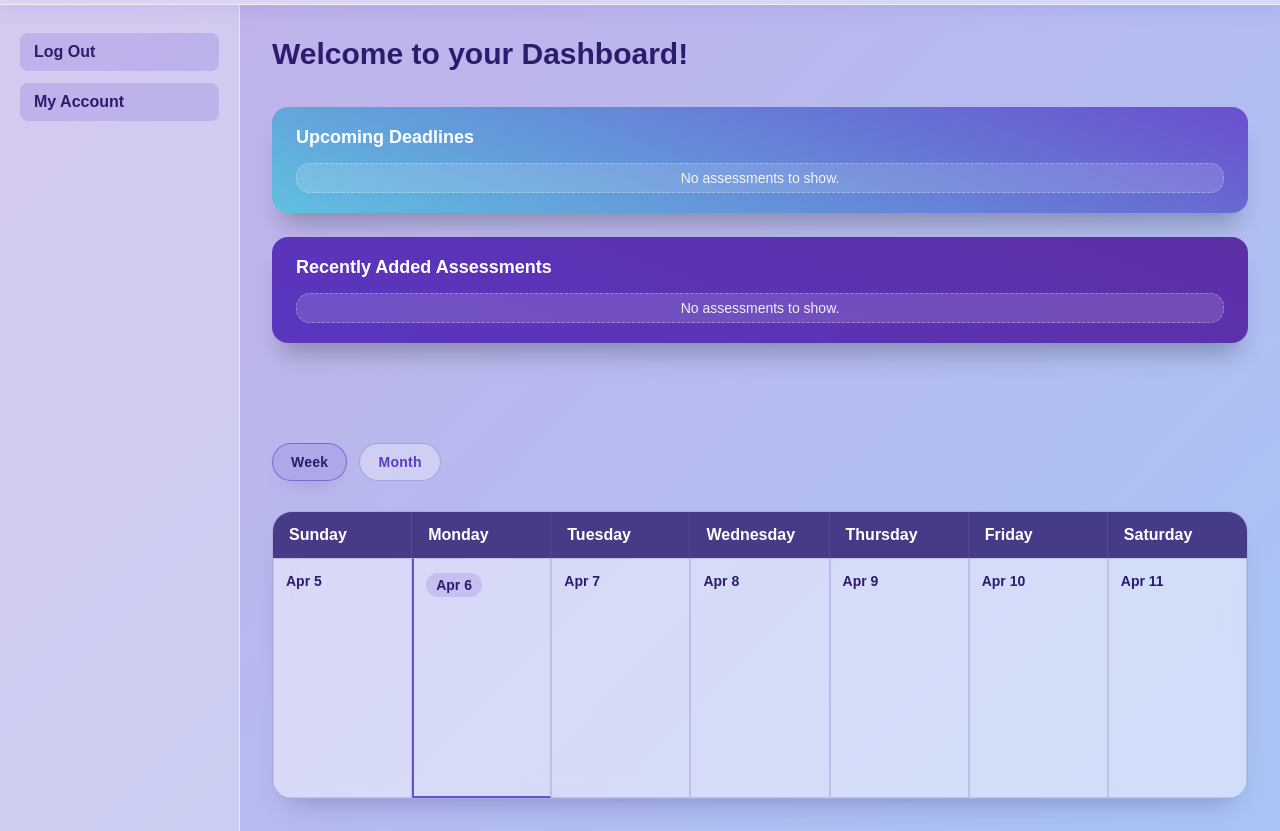
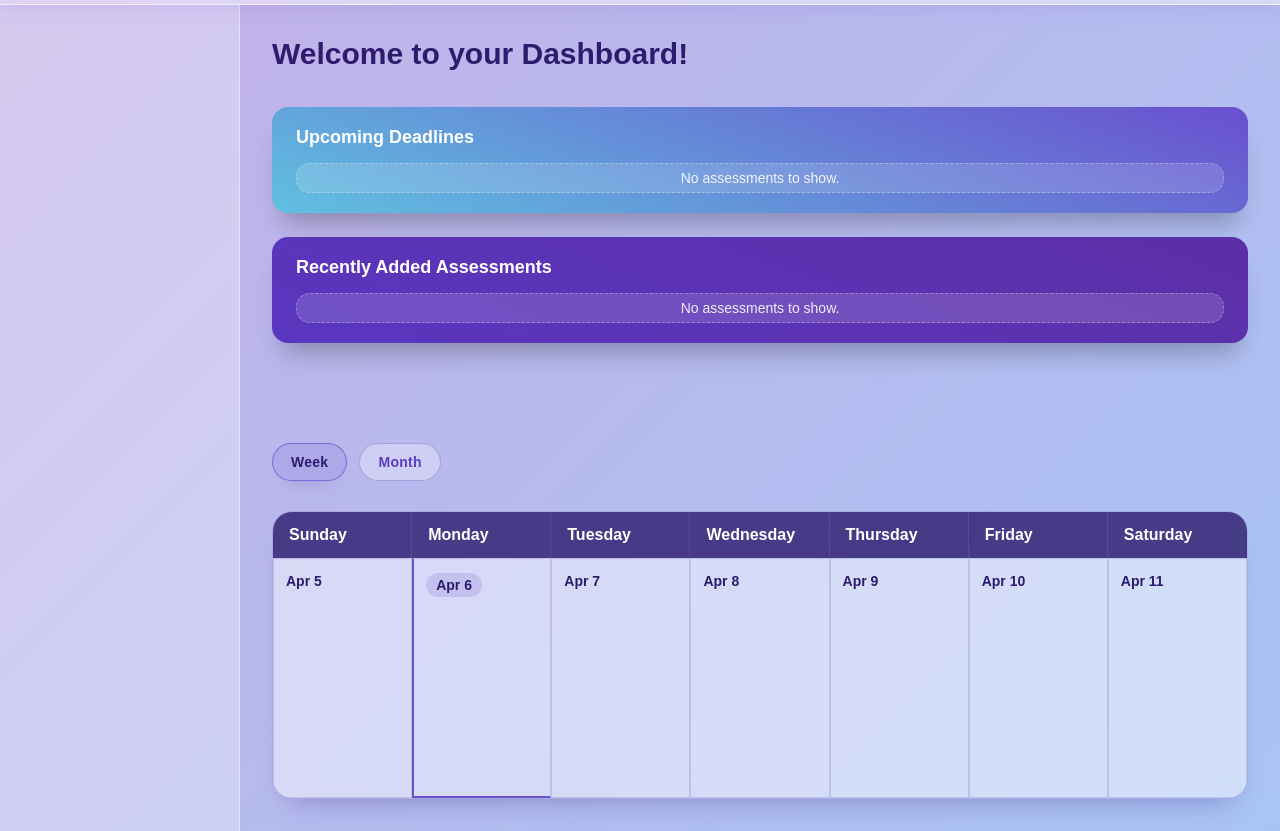
Before and after one commit to ndoloelimby/SOEN-287-Project, a plain HTML site: page dashboardtrial.html in a window 1280 px wide. Shown: the part 47-878 px from the top of the page. Drawn offline with Linux system fonts and the light colour scheme; no server answers.

Commit message:
remove useless buttons

```diff
--- a/dashboardtrial.html
+++ b/dashboardtrial.html
@@ -34,9 +34,9 @@
 
         <aside class="sidebar">
 
-            <a class="link" href="Login_s.html">Log Out</a>
+            <!--<a class="link" href="Login_s.html">Log Out</a>
 
-            <a class = "link" href ="myaccount.html"> My Account </a>
+            <a class = "link" href ="myaccount.html"> My Account </a>-->
 
         </aside>
 
```
